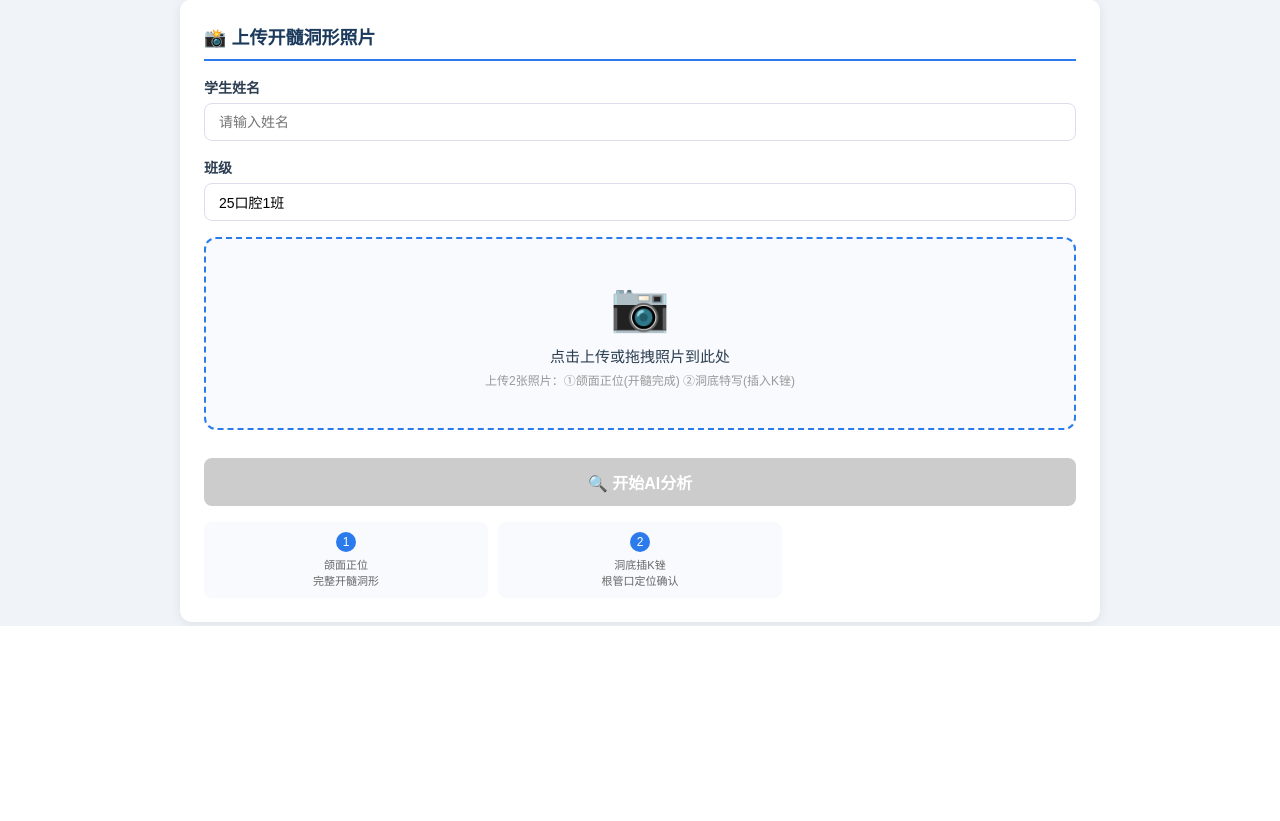
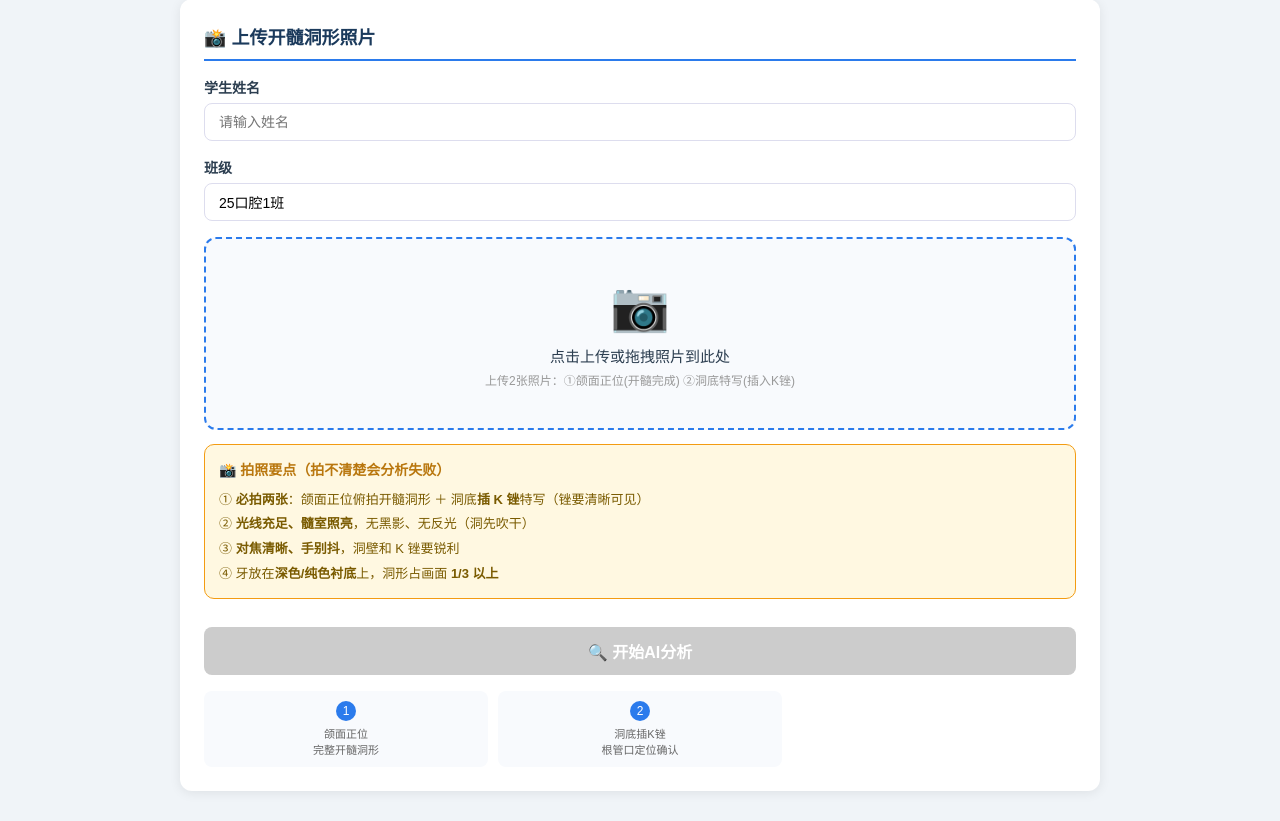
Before and after one commit to 593592996-coder/dental-ai-scoring, a Flask app: page /endo in a window 1280 px wide. Shown: the part 174-995 px from the top of the page. Before the commit the page ends 800 px from the top, so only its background shows below. Run offline with Flask 3, Linux system fonts and the light colour scheme.

Commit message:
照片自动压缩防爆满+上传页拍照要点提示

```diff
--- a/templates/endo.html
+++ b/templates/endo.html
@@ -56,6 +56,13 @@ body{font-family:'Microsoft YaHei',sans-serif;background:#f0f4f8;min-height:100v
 <div class="form-group"><label>学生姓名</label><input type="text" id="studentName" placeholder="请输入姓名"></div>
 <div class="form-group"><label>班级</label><input type="text" id="studentClass" value="25口腔1班"></div>
 <div class="upload-zone" id="uploadZone"><div class="icon">📷</div><div class="text">点击上传或拖拽照片到此处</div><div class="hint">上传2张照片：①颌面正位(开髓完成) ②洞底特写(插入K锉)</div><input type="file" id="fileInput" accept="image/*" multiple style="display:none"></div>
+<div style="margin:14px 0 4px;padding:12px 14px;background:#fff8e1;border:1.5px solid #f39c12;border-radius:10px;font-size:13px;line-height:1.9;color:#7a5b00;text-align:left">
+<div style="font-weight:700;font-size:14px;color:#b9770e;margin-bottom:4px">📸 拍照要点（拍不清楚会分析失败）</div>
+① <b>必拍两张</b>：颌面正位俯拍开髓洞形 ＋ 洞底<b>插 K 锉</b>特写（锉要清晰可见）<br>
+② <b>光线充足、髓室照亮</b>，无黑影、无反光（洞先吹干）<br>
+③ <b>对焦清晰、手别抖</b>，洞壁和 K 锉要锐利<br>
+④ 牙放在<b>深色/纯色衬底</b>上，洞形占画面 <b>1/3 以上</b>
+</div>
 <div class="preview-grid" id="previewGrid"></div>
 <div style="margin-top:16px"><button class="btn btn-primary" id="analyzeBtn" disabled>🔍 开始AI分析</button></div>
 <div class="photo-guide" style="margin-top:16px">
```
